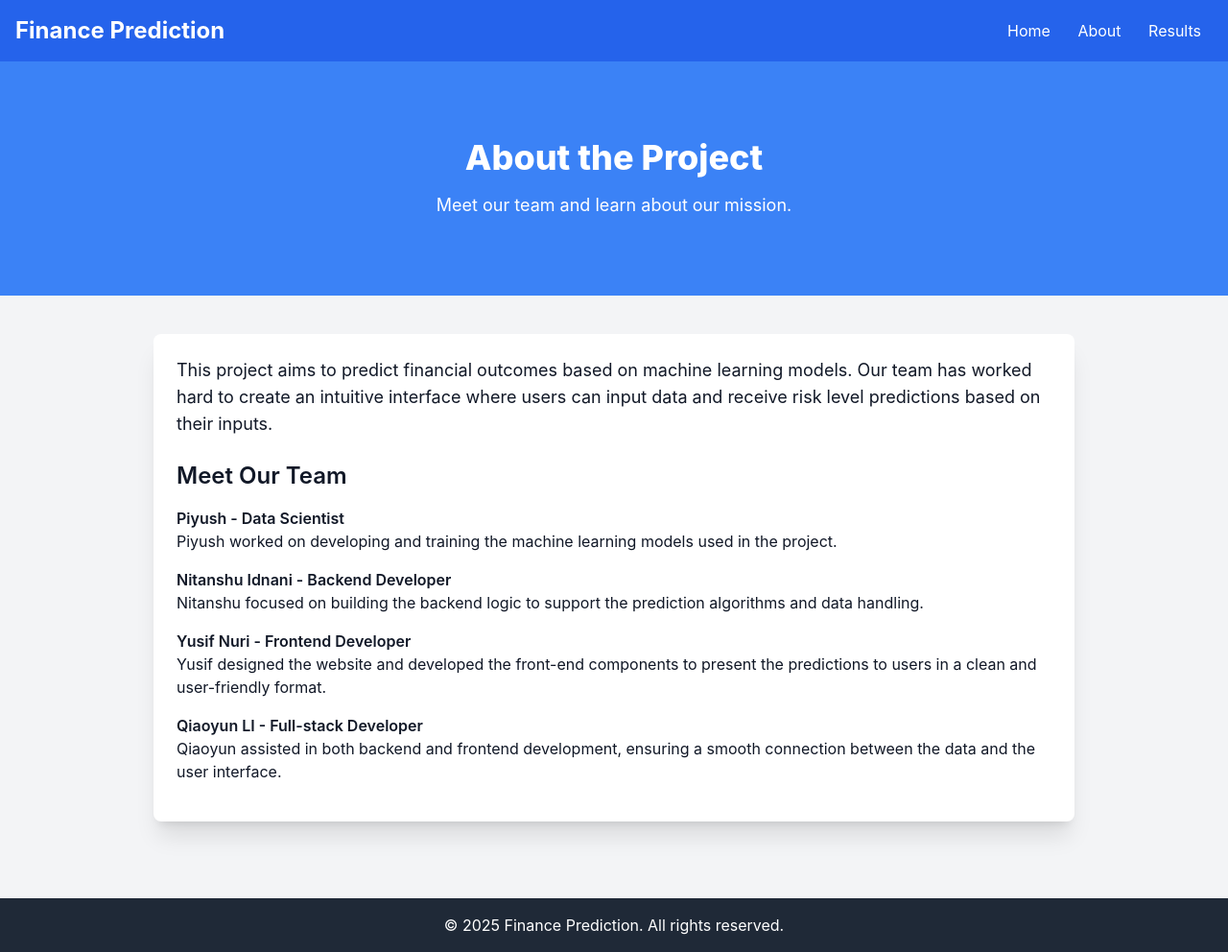
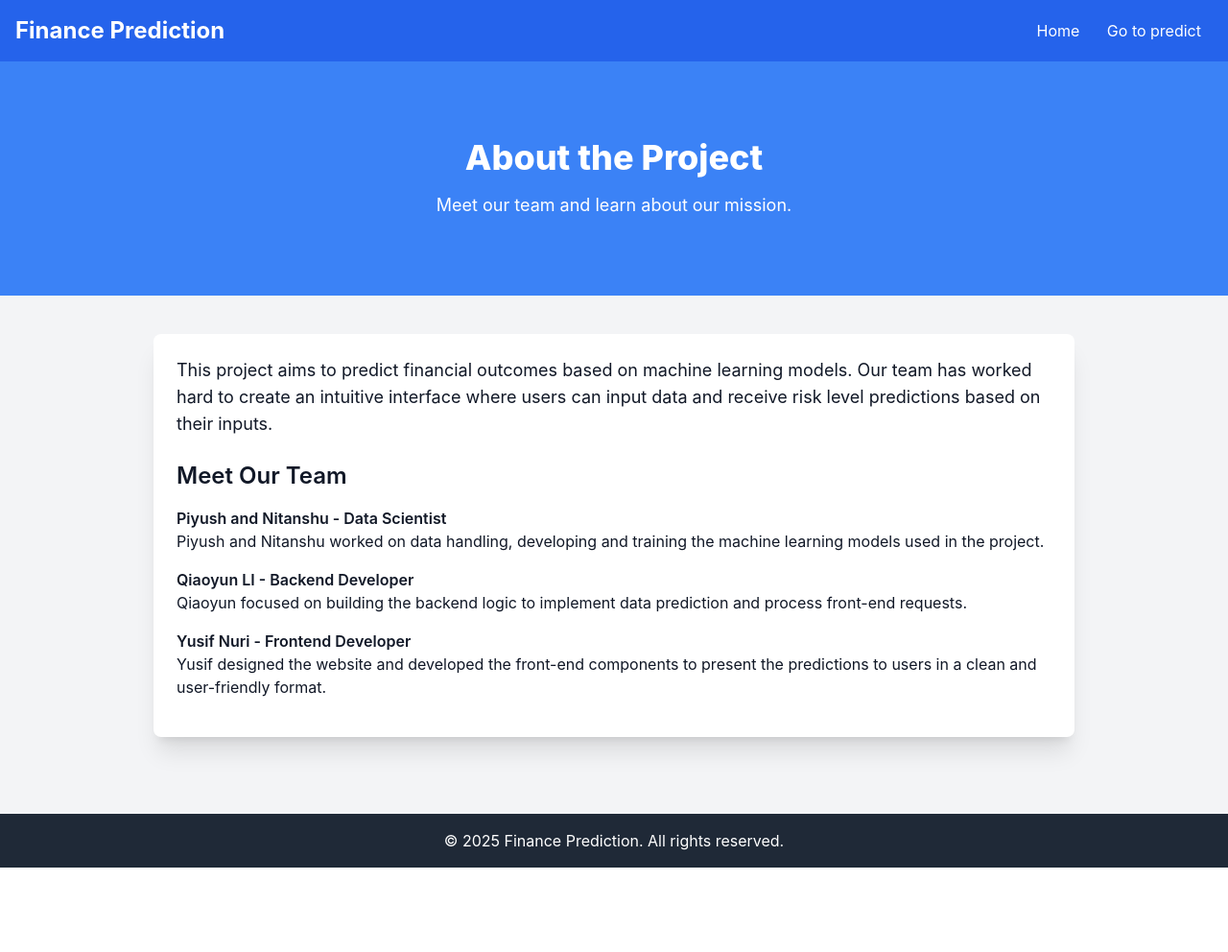
Before and after one commit to MissDinosaur/Loan_Approval_Prediction_Flask_ML_project, a Flask app: template app/templates/index.html in a window 1280 px wide. Shown: the whole page at 96% size. After the commit the page ends 904 px from the top, so only its background shows below. Run offline with Flask 3, Linux system fonts and the light colour scheme; the template is opened without the code that fills it, so the values that code supplies are empty; some libraries are stand-ins or nearby versions.

Commit message:
Did some modificaiton after finishing the integration between fronend and backend

```diff
--- a/app/templates/index.html
+++ b/app/templates/index.html
@@ -17,9 +17,8 @@
         <div class="container mx-auto flex justify-between items-center">
             <h1 class="text-white text-2xl font-bold">Finance Prediction</h1>
             <div>
-                <a href="input.html" class="text-white px-3">Home</a>
-                <a href="index.html" class="text-white px-3">About</a>
-                <a href="result.html" class="text-white px-3">Results</a>
+                <a href="index" class="text-white px-3">Home</a>
+                <a href="input" class="text-white px-3">Go to predict</a>
             </div>
         </div>
     </nav>
@@ -36,20 +35,16 @@
             <div class="team mt-6">
                 <h3 class="text-2xl font-semibold mb-4">Meet Our Team</h3>
                 <div class="team-member mb-4">
-                    <p class="font-semibold">Piyush - Data Scientist</p>
-                    <p>Piyush worked on developing and training the machine learning models used in the project.</p>
+                    <p class="font-semibold">Piyush and Nitanshu - Data Scientist</p>
+                    <p>Piyush and Nitanshu worked on data handling, developing and training the machine learning models used in the project.</p>
                 </div>
                 <div class="team-member mb-4">
-                    <p class="font-semibold">Nitanshu Idnani - Backend Developer</p>
-                    <p>Nitanshu focused on building the backend logic to support the prediction algorithms and data handling.</p>
+                    <p class="font-semibold">Qiaoyun LI - Backend Developer</p>
+                    <p>Qiaoyun focused on building the backend logic to implement data prediction and process front-end requests.</p>
                 </div>
                 <div class="team-member mb-4">
                     <p class="font-semibold">Yusif Nuri - Frontend Developer</p>
                     <p>Yusif designed the website and developed the front-end components to present the predictions to users in a clean and user-friendly format.</p>
-                </div>
-                <div class="team-member mb-4">
-                    <p class="font-semibold">Qiaoyun LI - Full-stack Developer</p>
-                    <p>Qiaoyun assisted in both backend and frontend development, ensuring a smooth connection between the data and the user interface.</p>
                 </div>
             </div>
         </div>
--- a/app/templates/input.html
+++ b/app/templates/input.html
@@ -15,9 +15,8 @@
         <div class="container mx-auto flex justify-between items-center">
             <h1 class="text-white text-2xl font-bold">Finance Prediction</h1>
             <div>
-                <a href="input.html" class="text-white px-3">Home</a>
-                <a href="index.html" class="text-white px-3">About</a>
-                <a href="result.html" class="text-white px-3">Results</a>
+                <a href="index" class="text-white px-3">Home</a>
+                <a href="input" class="text-white px-3">Go to predict</a>
             </div>
         </div>
     </nav>
--- a/main.py
+++ b/main.py
@@ -2,4 +2,4 @@
 from app import app  # Import Flask app from __init__.py
 
 if __name__ == '__main__':
-    app.run(host='5000', port=5000, debug=True)
+    app.run(host='127.0.0.1', port=5000, debug=True)
```
Also changed, not shown: app/routes.py (+4 -3 lines), app/templates/result.html (+5 -6 lines), tests/test_routes.py (+4 -5 lines).
